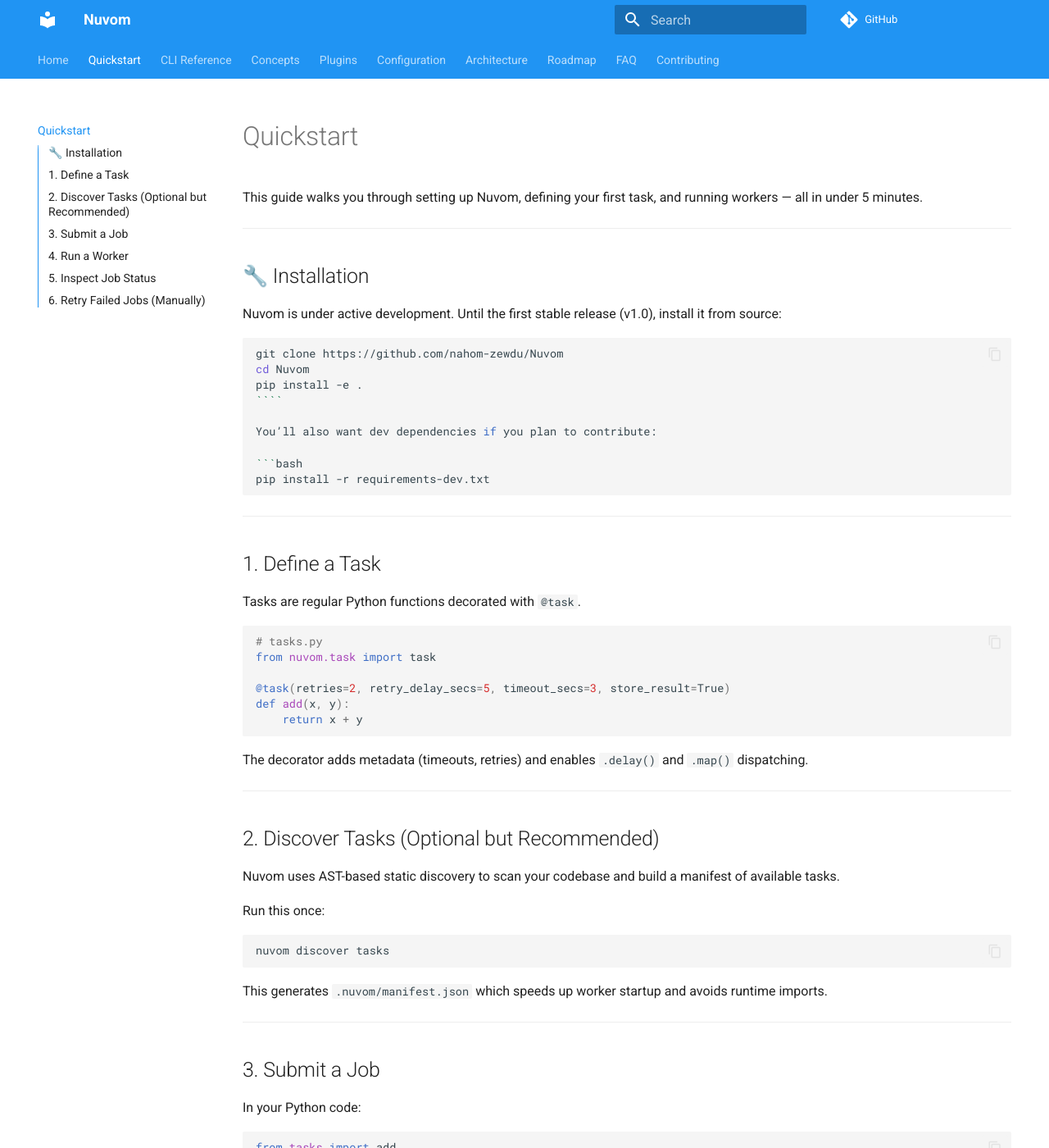
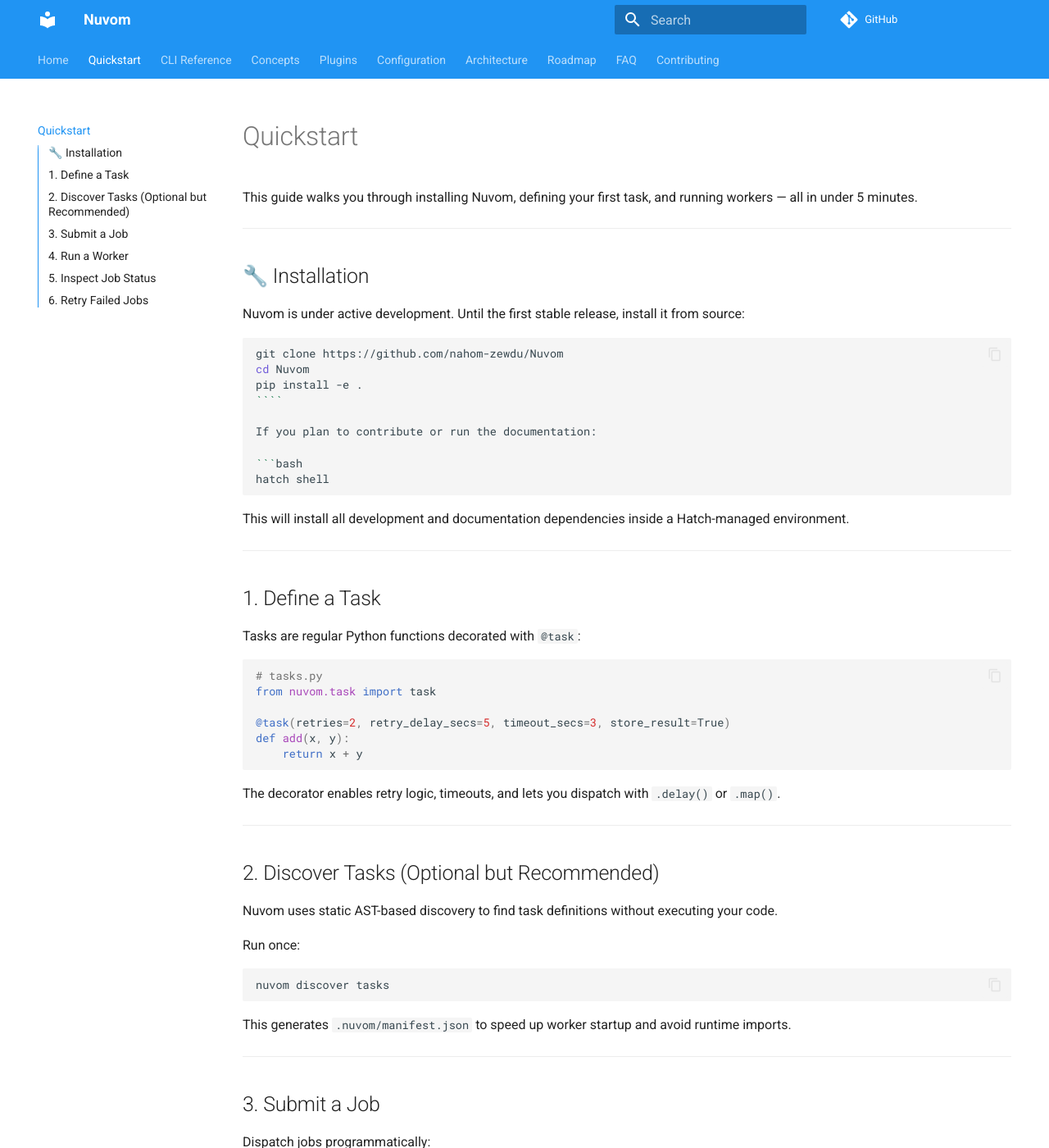
Before and after one commit to nahom-zewdu/Nuvom, an MkDocs documentation site: the page built from docs/quickstart.md, in a window 1280 px wide and 1400 px high. Shown: the whole window at 82% size. Built offline with MkDocs 1.6.1 and Material for MkDocs 9.7.7, drawn with Linux system fonts in a browser that asks for light colours; comment, search, counter and statistics services are not loaded; some of the changed text lies outside the part shown.

Commit message:
docs: update quickstart for hatch-based doc workflow

`````diff
--- a/docs/quickstart.md
+++ b/docs/quickstart.md
@@ -1,12 +1,12 @@
 # Quickstart
 
-This guide walks you through setting up Nuvom, defining your first task, and running workers — all in under 5 minutes.
+This guide walks you through installing Nuvom, defining your first task, and running workers — all in under 5 minutes.
 
 ---
 
 ## 🔧 Installation
 
-Nuvom is under active development. Until the first stable release (v1.0), install it from source:
+Nuvom is under active development. Until the first stable release, install it from source:
 
 ```bash
 git clone https://github.com/nahom-zewdu/Nuvom
@@ -14,17 +14,19 @@
 pip install -e .
 ````
 
-You’ll also want dev dependencies if you plan to contribute:
+If you plan to contribute or run the documentation:
 
 ```bash
-pip install -r requirements-dev.txt
+hatch shell
 ```
+
+This will install all development and documentation dependencies inside a Hatch-managed environment.
 
 ---
 
 ## 1. Define a Task
 
-Tasks are regular Python functions decorated with `@task`.
+Tasks are regular Python functions decorated with `@task`:
 
 ```python
 # tasks.py
@@ -35,27 +37,27 @@
     return x + y
 ```
 
-The decorator adds metadata (timeouts, retries) and enables `.delay()` and `.map()` dispatching.
+The decorator enables retry logic, timeouts, and lets you dispatch with `.delay()` or `.map()`.
 
 ---
 
 ## 2. Discover Tasks (Optional but Recommended)
 
-Nuvom uses AST-based static discovery to scan your codebase and build a manifest of available tasks.
+Nuvom uses static AST-based discovery to find task definitions without executing your code.
 
-Run this once:
+Run once:
 
 ```bash
 nuvom discover tasks
 ```
 
-This generates `.nuvom/manifest.json` which speeds up worker startup and avoids runtime imports.
+This generates `.nuvom/manifest.json` to speed up worker startup and avoid runtime imports.
 
 ---
 
 ## 3. Submit a Job
 
-In your Python code:
+Dispatch jobs programmatically:
 
 ```python
 from tasks import add
@@ -64,19 +66,17 @@
 print(job.id)
 ```
 
-The `.delay()` method serializes the function call and queues it as a job.
-
 ---
 
 ## 4. Run a Worker
 
-Workers execute jobs in parallel threads. Start the worker pool with:
+Workers execute jobs in parallel threads:
 
 ```bash
 nuvom runworker
 ```
 
-You can configure worker count, batch size, and more via `.env`. See [Configuration](configuration.md) for full details.
+You can configure worker behavior (e.g., count, batch size) via `.env`. See [Configuration](configuration.md) for full details.
 
 ---
 
@@ -86,7 +86,7 @@
 nuvom inspect job <job_id>
 ```
 
-This shows metadata, result or error, traceback, retries left, and more.
+This shows result, error, traceback, retries remaining, and timestamps.
 
 To view recent jobs:
 
@@ -96,7 +96,9 @@
 
 ---
 
-## 6. Retry Failed Jobs (Manually)
+## 6. Retry Failed Jobs
+
+Retry manually from Python:
 
 ```python
 from nuvom.sdk import retry_job
@@ -104,6 +106,6 @@
 retry_job("<job_id>")
 ```
 
-This requeues a failed job manually from code. You can also retry via the CLI (coming soon).
+CLI support for retrying is coming soon.
 
 ---
`````
